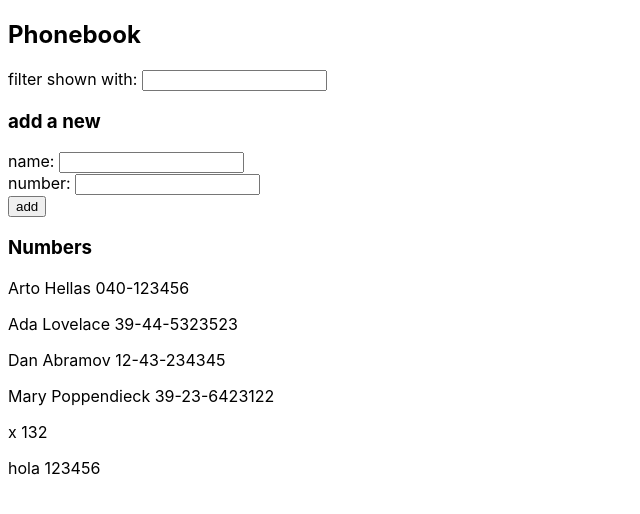
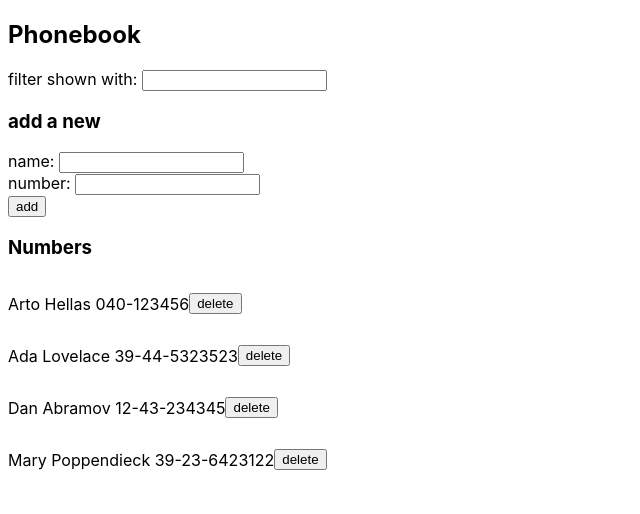
Before and after one commit to JoelDamian/FullStackOpen, a React (Create React App) app in the folder part2/phonebook/: page / in a window 1280 px wide. Shown: the top 514 px of the page, without its empty margins (0-640 px from the left). Built offline with nearby package versions, Linux system fonts and the light colour scheme; data requests are answered from the project's data file.

Commit message:
Exercise 2.17.

```diff
--- a/part2/phonebook/db.json
+++ b/part2/phonebook/db.json
@@ -19,16 +19,6 @@
       "name": "Mary Poppendieck",
       "number": "39-23-6423122",
       "id": 4
-    },
-    {
-      "name": "x",
-      "number": "132",
-      "id": 5
-    },
-    {
-      "name": "hola",
-      "number": "123456",
-      "id": 6
     }
   ]
 }
--- a/part2/phonebook/src/App.js
+++ b/part2/phonebook/src/App.js
@@ -43,12 +43,25 @@ const App = () => {
     } else {
       const newContact = {
         name: newName,
-        number: newNumber
+        number: newNumber,
       };
       noteService
         .createNotes(newContact)
         .then((response) => {
           setPersons(persons.concat(response));
+        })
+        .catch((error) => console.error(error));
+    }
+  };
+
+  const handleDeleteNumber = (person) => {
+    const result = window.confirm(`Delete ${person.name}?`);
+    if (result) {
+      noteService
+        .deleteNotes(person.id)
+        .then((response) => {
+          let newList = persons.filter((element) => element.id !== person.id);
+          setPersons(newList);
         })
         .catch((error) => console.error(error));
     }
@@ -67,7 +80,11 @@ const App = () => {
         handleNumberChange={handleNumberChange}
       />
       <h3>Numbers</h3>
-      <Persons persons={persons} filter={filter} />
+      <Persons
+        persons={persons}
+        filter={filter}
+        handleDeleteNumber={handleDeleteNumber}
+      />
     </div>
   );
 };
--- /dev/null
+++ b/part2/phonebook/src/components/persons/Persons.css
@@ -0,0 +1,5 @@
+.container-contact {
+    display: flex;
+    justify-content: start;
+    align-items: center;
+}
--- a/part2/phonebook/src/components/persons/Persons.js
+++ b/part2/phonebook/src/components/persons/Persons.js
@@ -1,6 +1,7 @@
 import React, { useState, useEffect } from 'react';
+import './Persons.css';
 
-const Persons = ({ persons, filter }) => {
+const Persons = ({ persons, filter, handleDeleteNumber }) => {
   const [filtered, setFiltered] = useState([]);
 
   useEffect(() => {
@@ -13,9 +14,12 @@ const Persons = ({ persons, filter }) => {
   return (
     <div>
       {filtered.map((person) => (
-        <p key={person.name}>
-          {person.name} {person.number}
-        </p>
+        <div className='container-contact' key={person.id}>
+          <p>
+            {person.name} {person.number}
+          </p>
+          <button onClick={() => handleDeleteNumber(person)}>delete</button>
+        </div>
       ))}
     </div>
   );
--- a/part2/phonebook/src/components/services/services.js
+++ b/part2/phonebook/src/components/services/services.js
@@ -16,4 +16,9 @@ const updateNotes = (id, newObject) => {
   return request.then((response) => response.data);
 };
 
-export default { getAllNotes, createNotes, updateNotes }
+const deleteNotes = (id, newObject) => {
+  const request = axios.delete(`${baseUrl}/${id}`);
+  return request.then((response) => response.data);
+};
+
+export default { getAllNotes, createNotes, updateNotes, deleteNotes };
```
